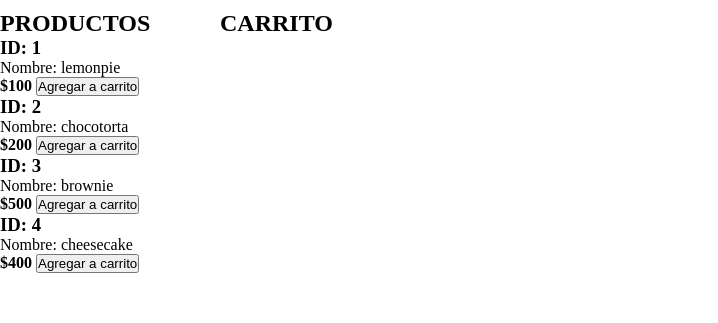
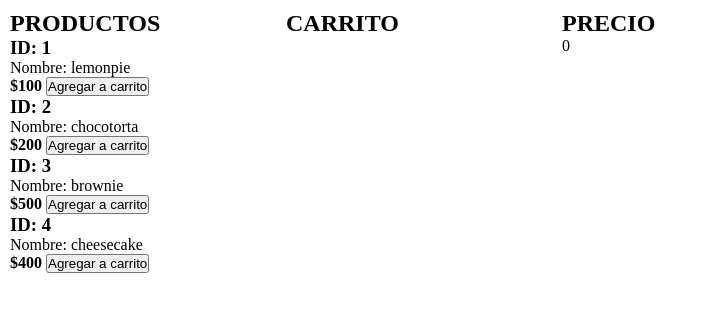
Before and after one commit to aldanamartu/PreEntrega2-Martucci, a plain HTML site: page index.html in a window 1280 px wide. Shown: the whole page, without its empty margins (0-718 px from the left). Drawn offline with Linux system fonts and the light colour scheme.

Commit message:
calculo de precio del carrito

```diff
--- a/index.html
+++ b/index.html
@@ -8,14 +8,19 @@
     <link rel="stylesheet" href="main.css">
 </head>
 <body>
-    <div id="columna1">
+    <div class="columna1">
         <h2>PRODUCTOS</h2>
         <div id="productos"></div>
     </div>
 
-    <div id="columna2">
+    <div class="columna2">
         <h2>CARRITO</h2>
         <div id="carrito"></div>
+    </div>
+
+    <div class="columna3">
+        <h2>PRECIO</h2>
+        <div id="precio">0</div>
     </div>
 
     <script src="./main.js"></script>
--- a/main.css
+++ b/main.css
@@ -3,16 +3,23 @@
     padding: 0;
 }
 
-#columna1 {
-    position: absolute;
-    top: 0px;
-    left: 0px;
-    width: 200px;
-    margin-top: 10px;
+.columna1 {
+    float: left;
+    width: 20%;
+    padding: 10px;
+    height: 300px;
 }
 
-#columna2 {
-    margin-left: 220px;
-    margin-right: 20px;
-    margin-top: 10px;
+.columna2 {
+    float: left;
+    width: 20%;
+    padding: 10px;
+    height: 300px;
 }
+
+.columna3 {
+    float: left;
+    width: 20%;
+    padding: 10px;
+    height: 300px;
+}
--- a/main.js
+++ b/main.js
@@ -7,6 +7,7 @@ const productos = [
 ];
 
 let carrito = [];
+let precio = 0;
 
 // imprimo productos en el DOM
 productos.forEach(item => {
@@ -23,7 +24,6 @@ productos.forEach(item => {
     // funcion que agrega productos al carrito
     producto.addEventListener("click", (event) => {
         event.preventDefault();
-        console.log(carrito);
 
         let idProducto = event.target.value;
 
@@ -35,7 +35,6 @@ productos.forEach(item => {
             let elementoCarrito = JSON.parse(JSON.stringify(producto[0]));
             elementoCarrito.index = carrito.length;
             carrito.push(elementoCarrito);
-            let carritoElement = document.getElementById("carrito");
             let itemCarrito = document.createElement("item-carrito");
             itemCarrito.setAttribute("id", `item-${elementoCarrito.index}`);
             itemCarrito.innerHTML = `
@@ -45,19 +44,35 @@ productos.forEach(item => {
             <button id="eliminar${elementoCarrito.id}" value="${elementoCarrito.index}">Eliminar del carrito</button>
             `;
 
+            let carritoElement = document.getElementById("carrito");
             carritoElement.append(itemCarrito);
 
             console.log("CARRITO CON PRODUCTO AGREGADO: " + JSON.stringify(carrito));
 
+            precio += elementoCarrito.precio;
+            document.getElementById("precio").innerHTML = precio;
+            console.log("PRECIO: " + precio);
 
             itemCarrito.addEventListener("click", (event) => {
                 event.preventDefault();
                 let index = parseInt(event.target.value);
+
+                //busco el producto a borrar
+                let carritoElement = carrito.filter(function (item) {
+                    return item.index == index;
+                });
+                let element = JSON.parse(JSON.stringify(carritoElement[0]));
+
                 // borro elemento del carrito por indice
                 carrito = carrito.filter(i => i.index !== index);
                 console.log("CARRITO DESPUES DE BORRAR: " + JSON.stringify(carrito));
                 // borro element del carrito por indice en el html
                 document.getElementById(`item-${index}`).remove();
+
+                // actualizo el precio del carrito
+                precio -= element.precio;
+                document.getElementById("precio").innerHTML = precio;
+                console.log("PRECIO: " + precio);
             });
 
         }
```
